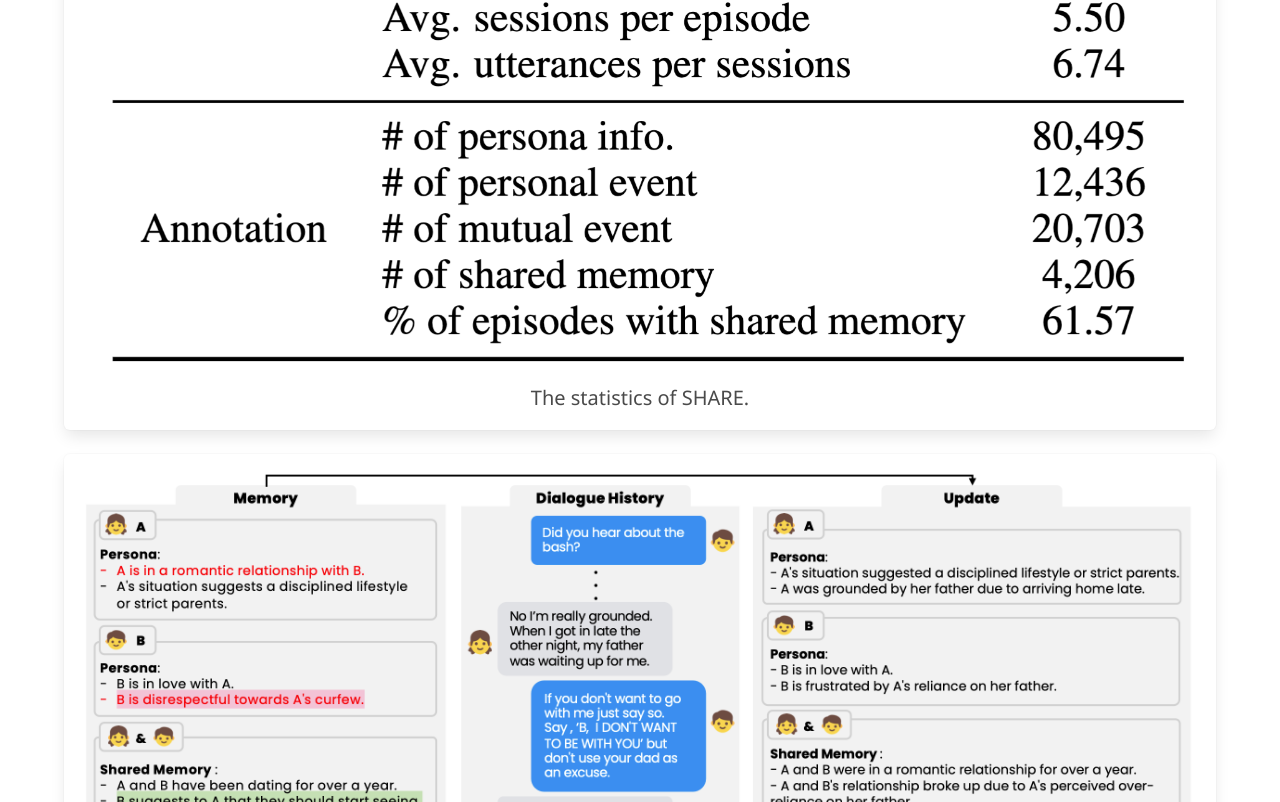
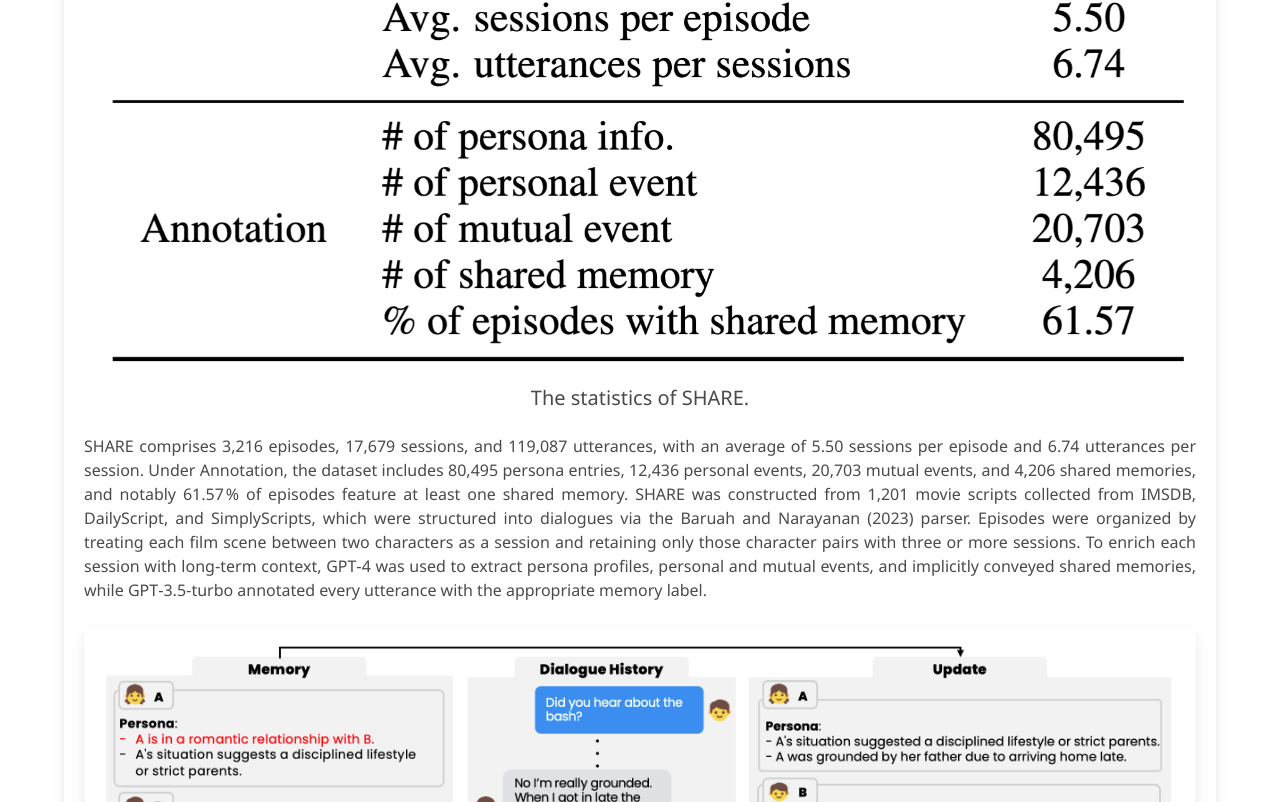
Before and after one commit to e1kim/SHARE-Shared-Memory, a plain HTML site: page index.html in a window 1280 px wide. Shown: the part 1263-2065 px from the top of the page. Drawn offline with nearby package versions, Linux system fonts and the light colour scheme; some icons are missing; a web font is replaced by a local one.

Commit message:
Update index.html\

```diff
--- a/index.html
+++ b/index.html
@@ -143,6 +143,11 @@
       <p class="subtitle has-text-centered mt-2">
         The statistics of SHARE.
       </p>
+      <div class="content has-text-justified mt-4">
+        <p>
+          SHARE comprises 3,216 episodes, 17,679 sessions, and 119,087 utterances, with an average of 5.50 sessions per episode and 6.74 utterances per session. Under Annotation, the dataset includes 80,495 persona entries, 12,436 personal events, 20,703 mutual events, and 4,206 shared memories, and notably 61.57 % of episodes feature at least one shared memory.
+          SHARE was constructed from 1,201 movie scripts collected from IMSDB, DailyScript, and SimplyScripts, which were structured into dialogues via the Baruah and Narayanan (2023) parser. Episodes were organized by treating each film scene between two characters as a session and retaining only those character pairs with three or more sessions. To enrich each session with long‑term context, GPT‑4 was used to extract persona profiles, personal and mutual events, and implicitly conveyed shared memories, while GPT‑3.5‑turbo annotated every utterance with the appropriate memory label.        </p>
+
     </div>
 
     <!-- 이미지 2 -->
```
